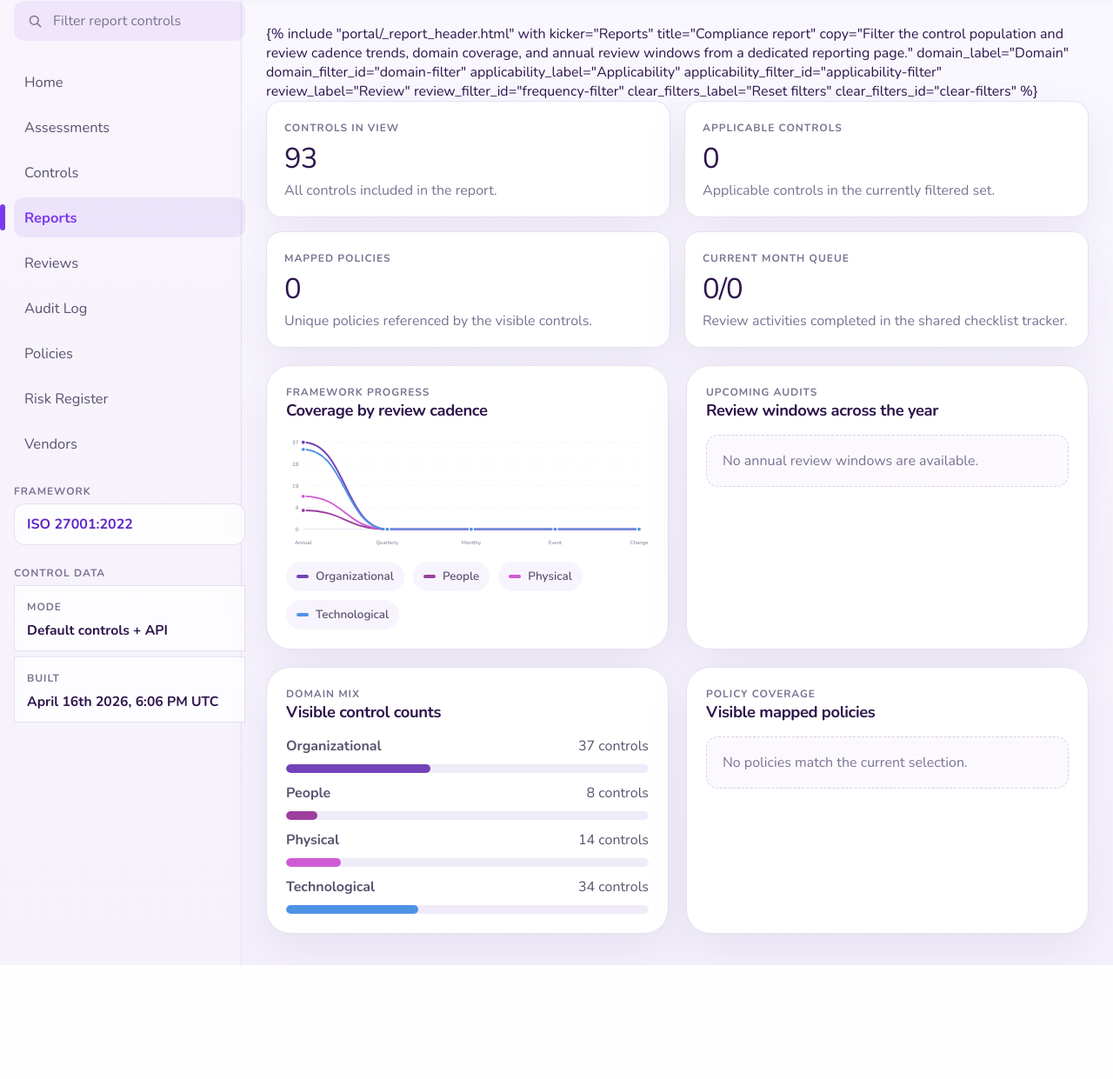
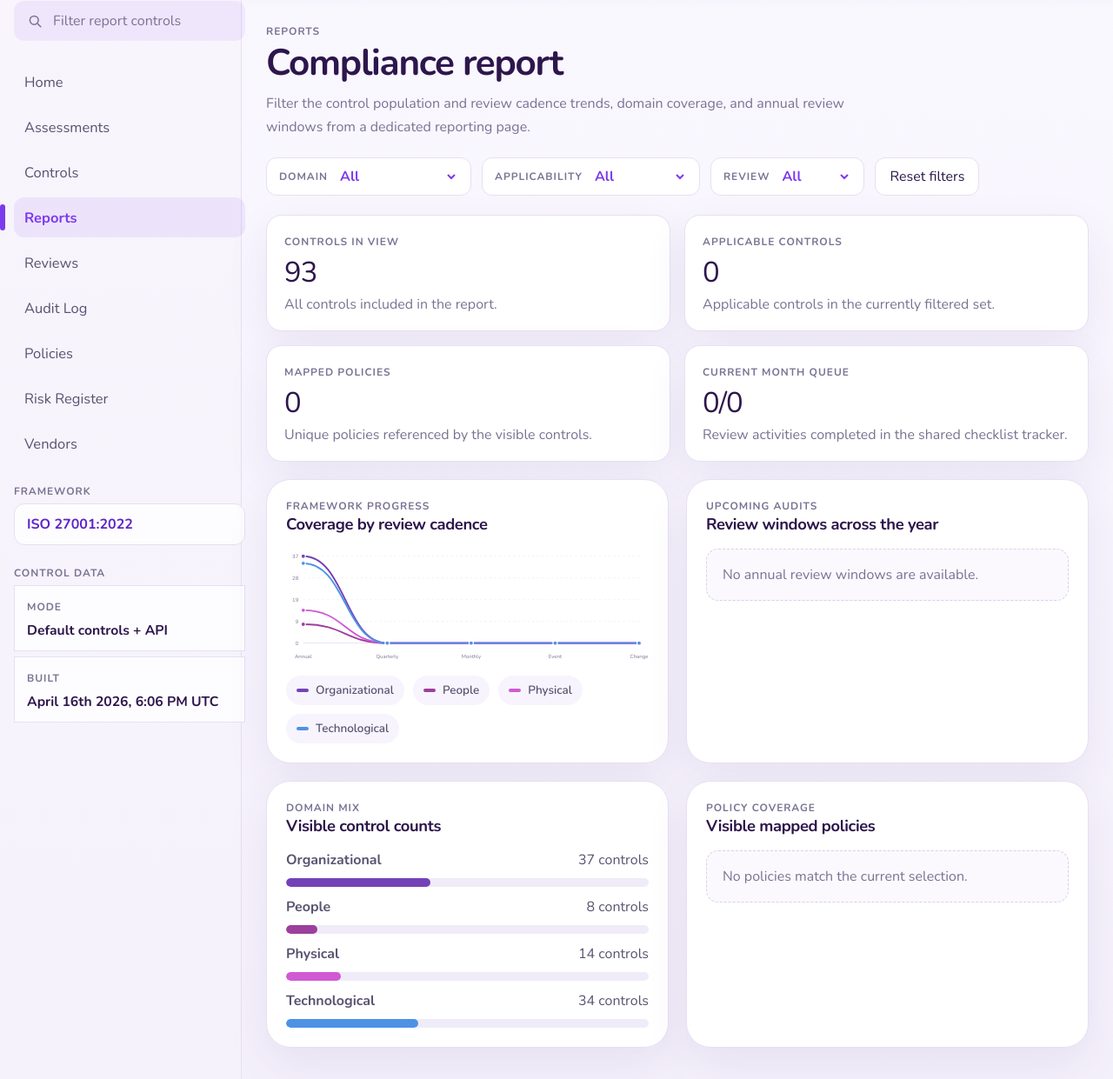
Before and after one commit to cgnetworking/ComplianceApp, a Django app: page /reports/ in a window 1280 px wide. Shown: the part 85-1326 px from the top of the page at 87% size. Before the commit the page ends 1195 px from the top, so only its background shows below. Run offline with Django 4.2, Linux system fonts and the light colour scheme; the visitor is signed in with stand-in values (Sample User, id 1); data comes from the database, SQL or seed files in the repository; data that the repository does not hold is empty; parts of the project's set-up code (start-up, migrations or seed data) failed here and were passed over; some libraries are stand-ins or nearby versions.

Commit message:
Restore inline headers and panel markup on portal pages

```diff
--- a/templates/portal/reports.html
+++ b/templates/portal/reports.html
@@ -8,39 +8,69 @@
 {% endblock %}
 
 {% block content %}
-  {% include "portal/_report_header.html" with
-    kicker="Reports"
-    title="Compliance report"
-    copy="Filter the control population and review cadence trends, domain coverage, and annual review windows from a dedicated reporting page."
-    domain_label="Domain"
-    domain_filter_id="domain-filter"
-    applicability_label="Applicability"
-    applicability_filter_id="applicability-filter"
-    review_label="Review"
-    review_filter_id="frequency-filter"
-    clear_filters_label="Reset filters"
-    clear_filters_id="clear-filters" %}
+  <section class="report-header">
+    <p class="section-kicker">Reports</p>
+    <h1>Compliance report</h1>
+    <p class="report-copy">
+      Filter the control population and review cadence trends, domain coverage, and annual review windows from a dedicated reporting page.
+    </p>
+    <div class="filter-bar">
+      <label class="pill-select">
+        <span>Domain</span>
+        <select id="domain-filter"></select>
+      </label>
+      <label class="pill-select">
+        <span>Applicability</span>
+        <select id="applicability-filter"></select>
+      </label>
+      <label class="pill-select">
+        <span>Review</span>
+        <select id="frequency-filter"></select>
+      </label>
+      <button class="ghost-button" id="clear-filters" type="button">Reset filters</button>
+    </div>
+  </section>
 
   <section class="overview" id="overview"></section>
 
   <section class="page-grid page-grid-reports">
     <article class="panel">
-      {% include "portal/_panel_head.html" with kicker="Framework progress" title="Coverage by review cadence" only %}
+      <div class="panel-head">
+        <div>
+          <p class="panel-kicker">Framework progress</p>
+          <h2>Coverage by review cadence</h2>
+        </div>
+      </div>
       <div id="framework-chart"></div>
     </article>
 
     <article class="panel">
-      {% include "portal/_panel_head.html" with kicker="Upcoming audits" title="Review windows across the year" only %}
+      <div class="panel-head">
+        <div>
+          <p class="panel-kicker">Upcoming audits</p>
+          <h2>Review windows across the year</h2>
+        </div>
+      </div>
       <div id="timeline-chart"></div>
     </article>
 
     <article class="panel">
-      {% include "portal/_panel_head.html" with kicker="Domain mix" title="Visible control counts" only %}
+      <div class="panel-head">
+        <div>
+          <p class="panel-kicker">Domain mix</p>
+          <h2>Visible control counts</h2>
+        </div>
+      </div>
       <div id="report-domains"></div>
     </article>
 
     <article class="panel">
-      {% include "portal/_panel_head.html" with kicker="Policy coverage" title="Visible mapped policies" only %}
+      <div class="panel-head">
+        <div>
+          <p class="panel-kicker">Policy coverage</p>
+          <h2>Visible mapped policies</h2>
+        </div>
+      </div>
       <div id="policy-coverage"></div>
     </article>
   </section>
```
Also changed, not shown: templates/portal/controls.html (+25 -15 lines), templates/portal/risks.html (+40 -16 lines).
